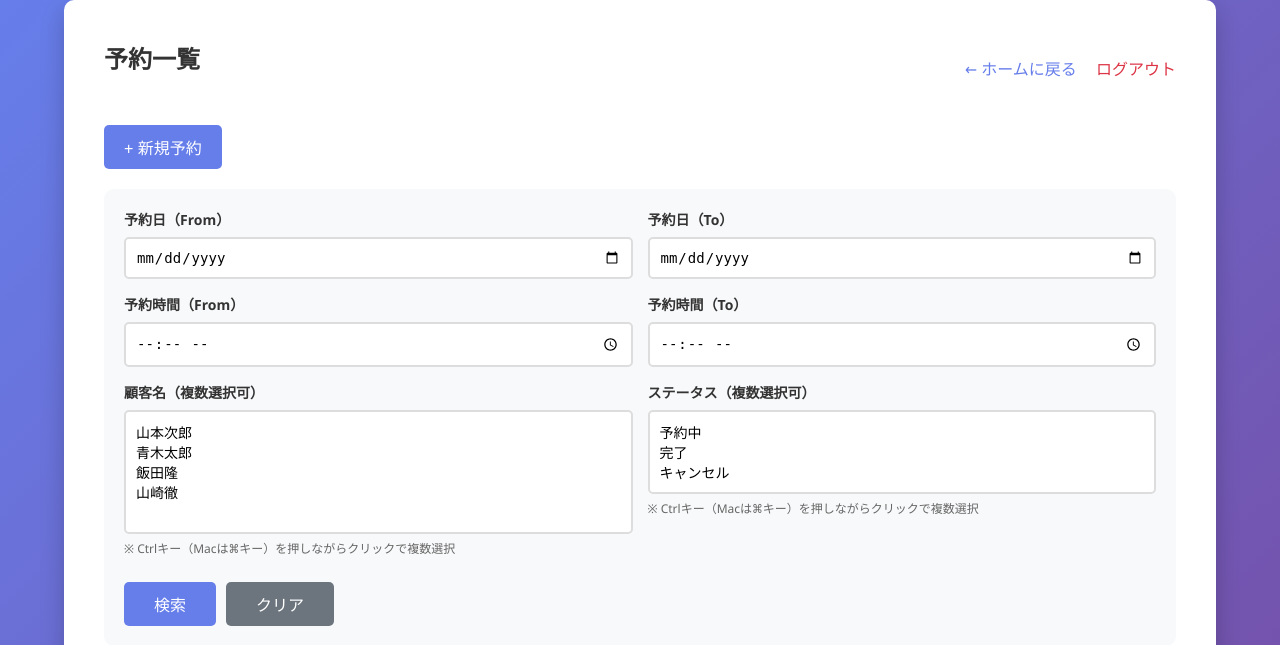
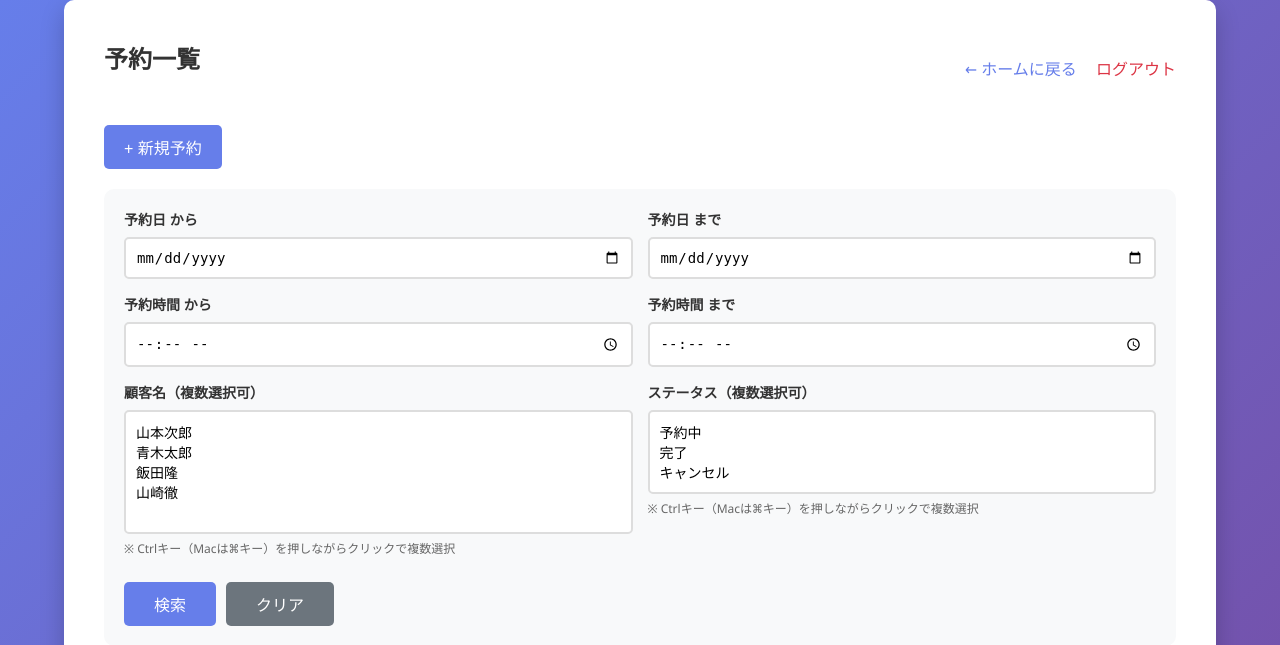
Before and after one commit to Miley0116/reservation_system, a Django app: page /reservation/ in a window 1280 px wide. Shown: the top 645 px of the page. Run offline with Django 5.2, Linux system fonts and the light colour scheme; a user stored in the database is signed in; data comes from the database, SQL or seed files in the repository; both versions use the stored data as it was after the commit.

Commit message:
検索フォームのラベルを日本語表記に変更（From/To → から/まで）

```diff
--- a/main/templates/main/reservation_list.html
+++ b/main/templates/main/reservation_list.html
@@ -22,28 +22,28 @@
     <div style="display: grid; grid-template-columns: 1fr 1fr; gap: 15px; margin-bottom: 15px;">
         <!-- 予約日（From） -->
         <div>
-            <label for="date_from" style="display: block; font-size: 14px; font-weight: bold; color: #333; margin-bottom: 8px;">予約日（From）</label>
+            <label for="date_from" style="display: block; font-size: 14px; font-weight: bold; color: #333; margin-bottom: 8px;">予約日 から</label>
             <input type="date" id="date_from" name="date_from" value="{{ date_from }}"
                    style="width: 100%; padding: 10px; border: 2px solid #ddd; border-radius: 5px; font-size: 14px;">
         </div>
 
         <!-- 予約日（To） -->
         <div>
-            <label for="date_to" style="display: block; font-size: 14px; font-weight: bold; color: #333; margin-bottom: 8px;">予約日（To）</label>
+            <label for="date_to" style="display: block; font-size: 14px; font-weight: bold; color: #333; margin-bottom: 8px;">予約日 まで</label>
             <input type="date" id="date_to" name="date_to" value="{{ date_to }}"
                    style="width: 100%; padding: 10px; border: 2px solid #ddd; border-radius: 5px; font-size: 14px;">
         </div>
 
         <!-- 時間（From） -->
         <div>
-            <label for="time_from" style="display: block; font-size: 14px; font-weight: bold; color: #333; margin-bottom: 8px;">予約時間（From）</label>
+            <label for="time_from" style="display: block; font-size: 14px; font-weight: bold; color: #333; margin-bottom: 8px;">予約時間 から</label>
             <input type="time" id="time_from" name="time_from" value="{{ time_from }}"
                    style="width: 100%; padding: 10px; border: 2px solid #ddd; border-radius: 5px; font-size: 14px;">
         </div>
 
         <!-- 時間（To） -->
         <div>
-            <label for="time_to" style="display: block; font-size: 14px; font-weight: bold; color: #333; margin-bottom: 8px;">予約時間（To）</label>
+            <label for="time_to" style="display: block; font-size: 14px; font-weight: bold; color: #333; margin-bottom: 8px;">予約時間 まで</label>
             <input type="time" id="time_to" name="time_to" value="{{ time_to }}"
                    style="width: 100%; padding: 10px; border: 2px solid #ddd; border-radius: 5px; font-size: 14px;">
         </div>
```
Also changed, not shown: db.sqlite3.
